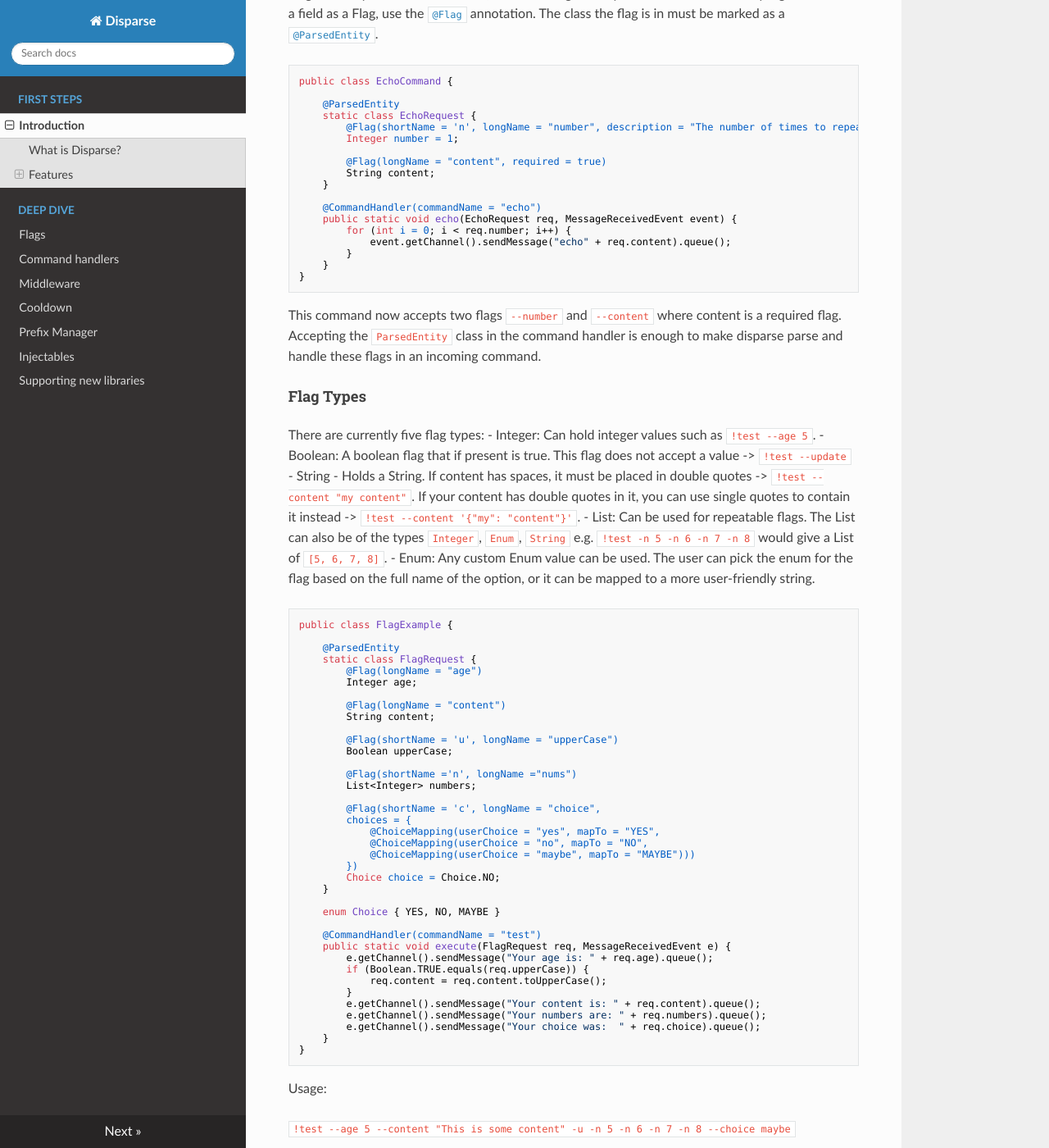
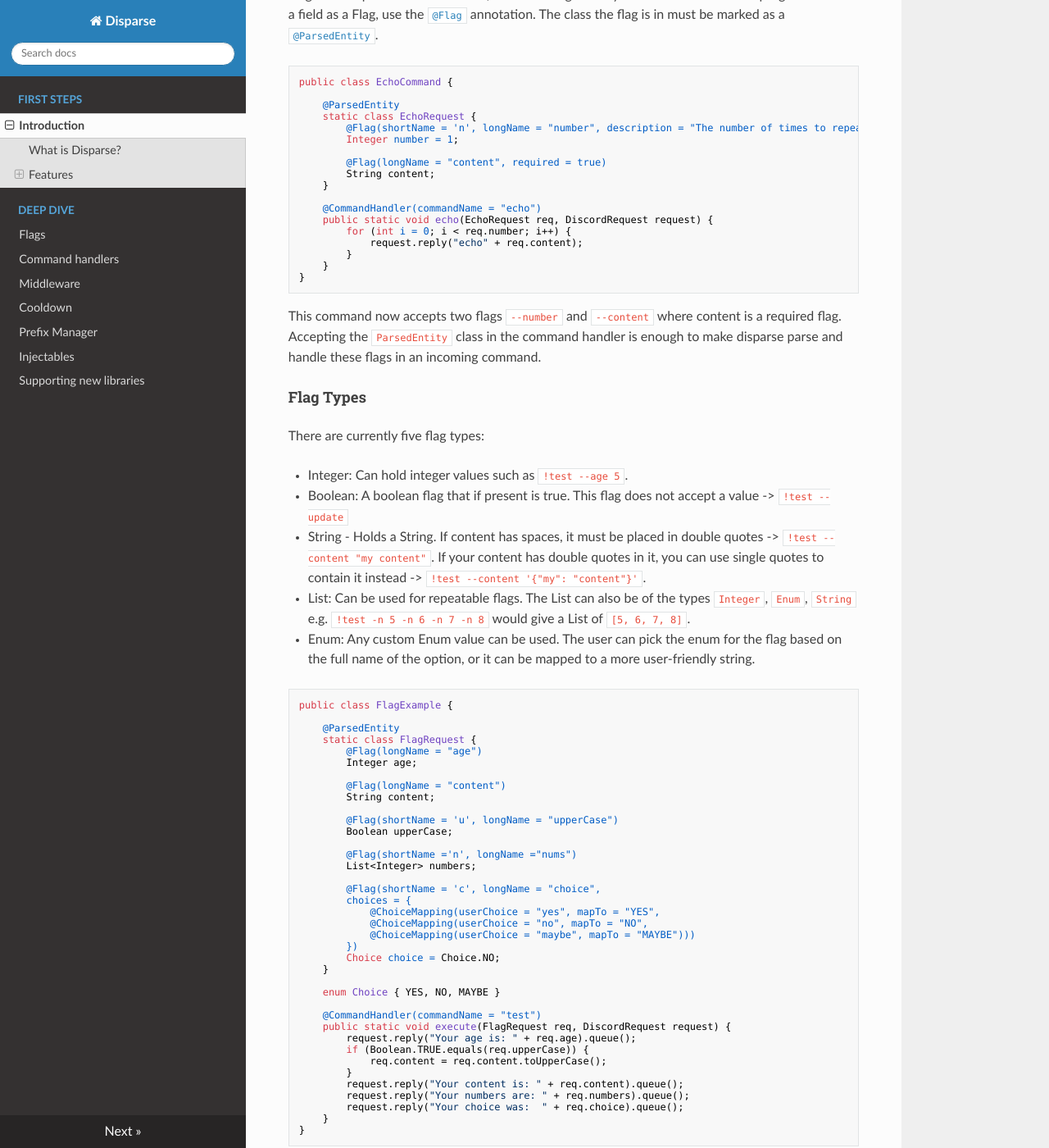
Before and after one commit to BoscoJared/disparse, an MkDocs documentation site: the page built from docs/introduction.md, in a window 1280 px wide and 1400 px high, scrolled down 2537 px. Shown: the whole window at 82% size. Built offline with MkDocs 1.6.1, drawn with Linux system fonts in a browser that asks for light colours; nearby versions of some CDN libraries; some of the changed text lies outside the part shown.

Commit message:
[docs] replace MessageReceivedEvent with DiscordRequest in all docs

````diff
--- a/docs/introduction.md
+++ b/docs/introduction.md
@@ -44,18 +44,18 @@ public static void heartbeat() {
 
 Assuming a prefix of `!`, this command would be invoked with `!heartbeat`.
 
-Unfortunately, a command that cannot respond to the user is quite boring.  To allow us to respond to a command invocation, we are able to accept an event in our handler.  The specific type we accept depends on which library you are choosing to use.
+Unfortunately, a command that cannot respond to the user is quite boring.  To allow us to respond to a command invocation, we are able to accept a DiscordRequest in our handler.  The specific type we accept depends on which library you are choosing to use.
 
-- JDA -> `net.dv8tion.jda.api.events.message.MessageReceivedEvent`
-- D4J -> `discord4j.core.event.domain.message.MessageCreateEvent`
-- SmallD -> `disparse.discord.smalld.Event`
+- JDA -> `disparse.jda.DiscordRequest`
+- D4J -> `disparse.d4j.DiscordRequest`
+- SmallD -> `disparse.smalld.DiscordRequest`
 
 The rest of the introduction will assume JDA, so the command handler will now look like:
 
 ```java
 @CommandHandler(commandName = "heartbeat")
-public static void heartbeat(MessageReceivedEvent event) {
-    event.getChannel().sendMessage("Got a heartbeat!").queue();
+public static void heartbeat(DiscordRequest request) {
+    request.reply("Got a heartbeat!");
 }
 ```
 
@@ -65,12 +65,12 @@ Now, `!heartbeat` will respond to the channel where the command was sent with `G
 
 Arguments are anything passed to a command that is not associated with a command flag, or the command name itself.  In our heartbeat example, the commandName is `heartbeat` and we have defined no flags to be used; Therefore, any extra information passed along with the command would be considered as an argument.
 
-To have access to these positional arguments, your command handler simply needs to accept a `List<String>` parameter.  The Strings will be in the List in the same order that the user put them in during the command.
+To have access to these positional arguments, your command handler simply needs to accept the `DiscordRequest` parameter.  The Strings will be in the List in the same order that the user put them in during the command.  To access the list, use `DiscordRequest#getArgs`
 
 ```java
 @CommandHandler(commandName = "heartbeat")
-public static void heartbeat(List<String> args) {
-    args.forEach(System.out::println);
+public static void heartbeat(DiscordRequest request) {
+    request.getArgs().forEach(System.out::println);
 }
 ```
 
@@ -103,9 +103,9 @@ public class EchoCommand {
     }
 
     @CommandHandler(commandName = "echo")
-    public static void echo(EchoRequest req, MessageReceivedEvent event) {
+    public static void echo(EchoRequest req, DiscordRequest request) {
         for (int i = 0; i < req.number; i++) {
-            event.getChannel().sendMessage("echo" + req.content).queue();
+            request.reply("echo" + req.content);
         }
     }
 }
@@ -116,10 +116,15 @@ This command now accepts two flags `--number` and `--content` where content is a
 #### Flag Types
 
 There are currently five flag types:
+
  - Integer: Can hold integer values such as `!test --age 5`.
+
  - Boolean: A boolean flag that if present is true.  This flag does not accept a value -> `!test --update`
+
  - String - Holds a String.  If content has spaces, it must be placed in double quotes -> `!test --content "my content"`.  If your content has double quotes in it, you can use single quotes to contain it instead -> `!test --content '{"my": "content"}'`.
+
  - List: Can be used for repeatable flags.  The List can also be of the types `Integer`, `Enum`, `String` e.g. `!test -n 5 -n 6 -n 7 -n 8` would give a List of `[5, 6, 7, 8]`.
+
  - Enum: Any custom Enum value can be used.  The user can pick the enum for the flag based on the full name of the option, or it can be mapped to a more user-friendly string.
 
 ```java
@@ -151,14 +156,14 @@ public class FlagExample {
     enum Choice { YES, NO, MAYBE }
 
     @CommandHandler(commandName = "test")
-    public static void execute(FlagRequest req, MessageReceivedEvent e) {
-        e.getChannel().sendMessage("Your age is: " + req.age).queue();
+    public static void execute(FlagRequest req, DiscordRequest request) {
+        request.reply("Your age is: " + req.age).queue();
         if (Boolean.TRUE.equals(req.upperCase)) {
             req.content = req.content.toUpperCase();
         }
-        e.getChannel().sendMessage("Your content is: " + req.content).queue();
-        e.getChannel().sendMessage("Your numbers are: " + req.numbers).queue();
-        e.getChannel().sendMessage("Your choice was:  " + req.choice).queue();
+        request.reply("Your content is: " + req.content).queue();
+        request.reply("Your numbers are: " + req.numbers).queue();
+        request.reply("Your choice was:  " + req.choice).queue();
     }
 }
 ```
@@ -175,18 +180,18 @@ A special case exists for the `"owner"` role. If a command is supplied with the
 
 ```java
 @CommandHandler(commandName = "ban", description = "Bans mentioned users", roles = "admin")
-public static void execute(MessageReceivedEvent e) {
-    e.getMessage().getMentionedMembers().forEach(member -> member.ban(7));
+public static void execute(DiscordRequest request) {
+    request.getEvent().getMessage().getMentionedMembers().forEach(member -> member.ban(7));
 }
 ```
 
 ```java
 @CommandHandler(commandName = "warn", description = "Warn mentioned users", roles = {"admin", "mod"})
-public static void execute(MessageReceivedEvent e) {
-    MessageChannel channel = e.getChannel();
-    e.getMessage().getMentionedMembers().forEach(
+public static void execute(DiscordRequest request) {
+    MessageChannel channel = request.getEvent().getChannel();
+    request.getEvent().getMessage().getMentionedMembers().forEach(
             member -> channel.sendMessage(
-                    e.getMember().getEffectiveName() + "You've been warned!"));
+                    request.getEvent().getMember().getEffectiveName() + "You've been warned!"));
 }
 ```
 
@@ -196,11 +201,11 @@ Permissions are more general than role names.  This is a great way to limit comm
 
 ```java
 @CommandHandler(commandName = "ban", description = "Ban mentioned users", perms = AbstractPemission.BAN_MEMBERS)
-public static void execute(MessageReceivedEvent e) {
-    MessageChannel channel = e.getChannel();
-    e.getMessage().getMentionedMembers().forEach(
+public static void execute(DiscordRequest request) {
+    MessageChannel channel = request.getEvent().getChannel();
+    request.getEvent().getMessage().getMentionedMembers().forEach(
             member -> channel.sendMessage(
-                    e.getMember().getEffectiveName() + "You've been warned!"));
+                    request.getEvent().getMember().getEffectiveName() + "You've been warned!"));
 }
 ```
 
@@ -230,12 +235,12 @@ static class AboutRequest {
 }
 
 @CommandHandler(commandName = "about", description = "Shows info about the server")
-public static void about(MessageReceivedEvent e) {
-    e.getChannel().sendMessage(retrieveAboutData());
+public static void about(DiscordRequest request) {
+    request.reply(retrieveAboutData());
 }
 
 @CommandHandler(commandName = "about.admin", description = "Edits the content of the about message.", roles = "moderator")
-public static void edit(AboutRequest req, MessageReceivedEvent e) {
+public static void edit(AboutRequest req) {
     editAboutMessage(req.content);
 }
 ```
@@ -253,7 +260,20 @@ public static DBContext createDBContext() {
 }
 
 @CommandHandler(name = "warn")
-public static void warn(DBContext ctx, MessageReceivedEvent e) {
-    ctx.logWarningInDatabase(e.getMessage().getMentionedMembers());
+public static void warn(DBContext ctx, DiscordRequest request) {
+    ctx.logWarningInDatabase(request.getEvent().getMessage().getMentionedUsers());
 }
 ```
+
+If creating a DBContext was expensive, and Guava was included as a dependency in the project, this could become:
+
+```java
+Supplier<DBContext> dbContextSupplier = Suppliers.memoize(() -> new DBContext());
+
+@Injectable
+public static DBContext createDBContext() {
+    return dbContextSupplier.get();
+}
+```
+
+Of course, there are many strategies available to do something like this, but for examples sake this should be sufficient.
````
Also changed, not shown: other parts of docs/introduction.md (+3 -1 lines).
